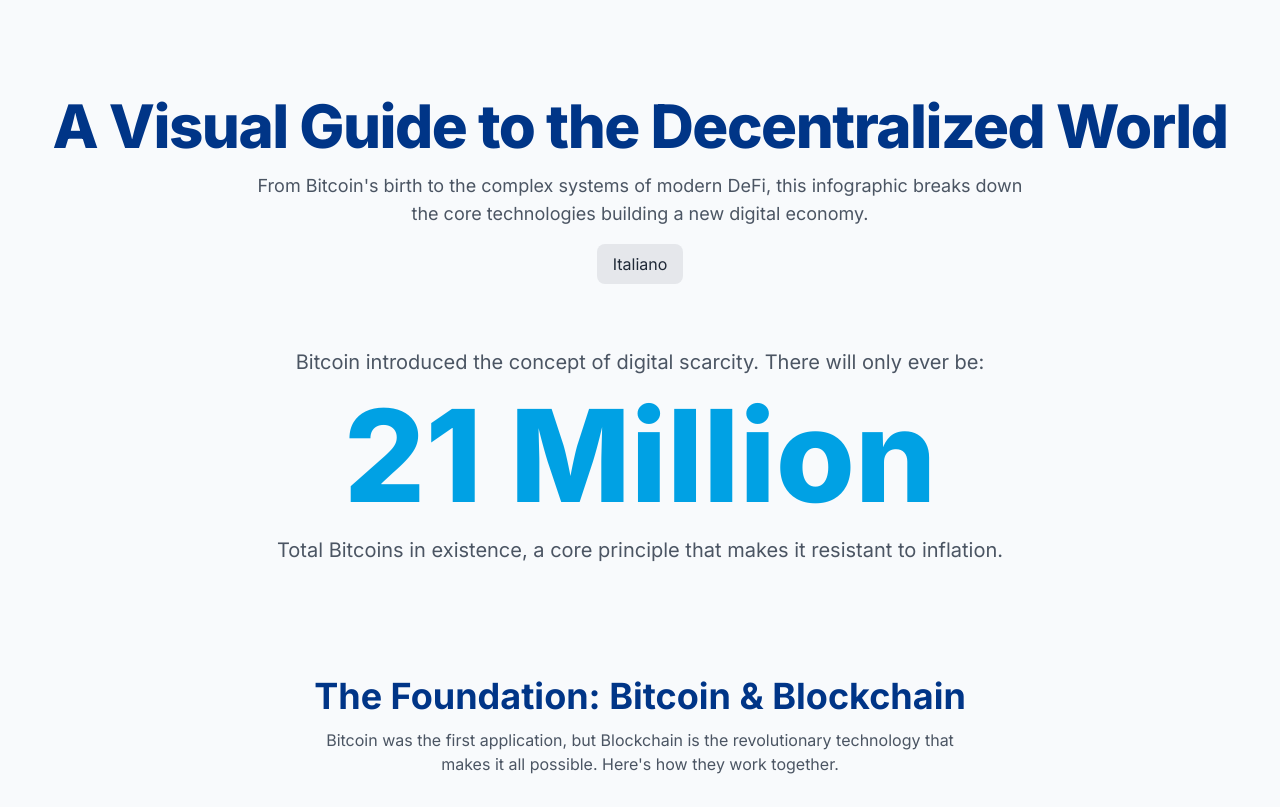
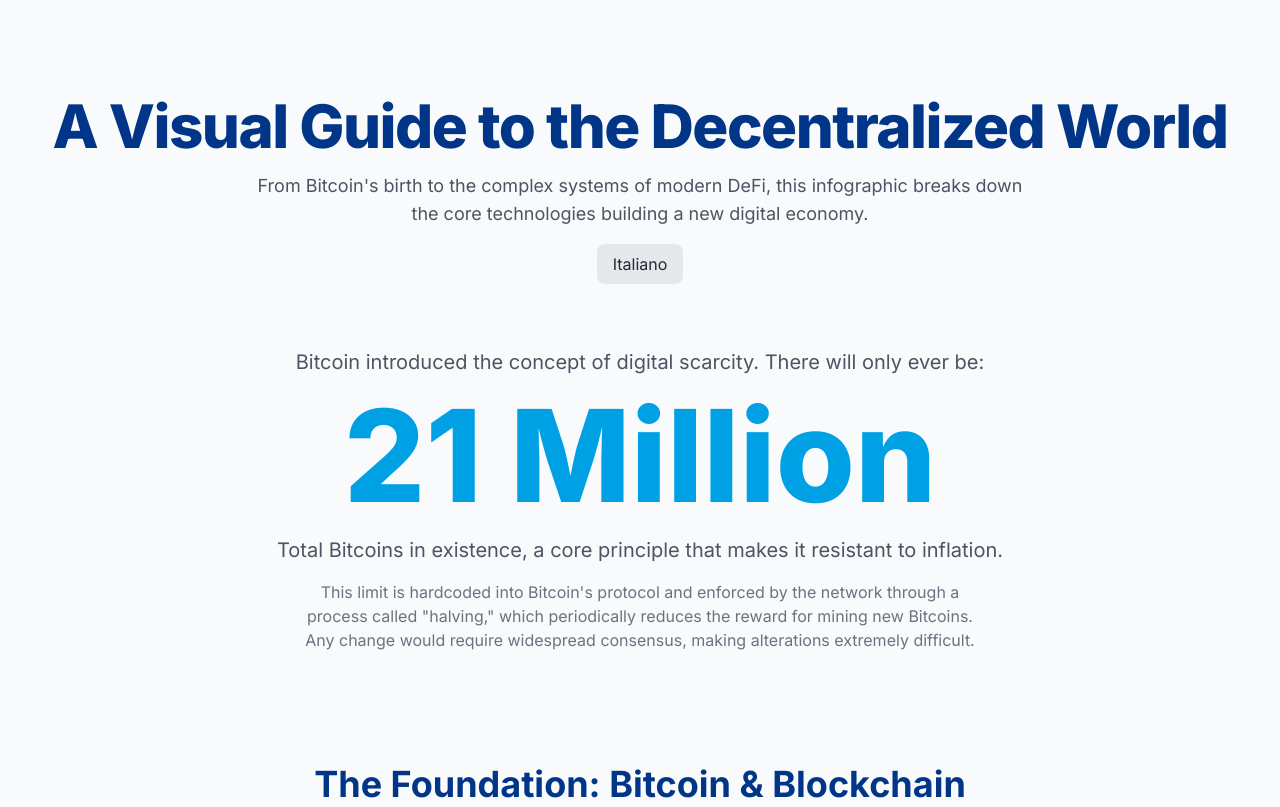
Before and after one commit to s3ton/Bitcoin, a plain HTML site: page index.html in a window 1280 px wide. Shown: the top 807 px of the page. Drawn offline with nearby package versions, Linux system fonts and the light colour scheme.

Commit message:
Update index.html

```diff
--- a/index.html
+++ b/index.html
@@ -47,7 +47,8 @@
             <div class="text-center">
                 <p class="text-xl text-gray-600" id="bitcoinSupplyText1">Bitcoin introduced the concept of digital scarcity. There will only ever be:</p>
                 <div class="text-7xl md:text-9xl font-extrabold palette-text-lightest my-4">21 Million</div>
-                <p class="text-xl text-gray-600" id="bitcoinSupplyText2">Total Bitcoins in existence, a core principle that makes it resistant to inflation.</p>
+                <p class="text-xl text-gray-600 mb-4" id="bitcoinSupplyText2">Total Bitcoins in existence, a core principle that makes it resistant to inflation.</p>
+                <p class="text-md text-gray-500 max-w-2xl mx-auto" id="bitcoinSupplyEnforcement">This limit is hardcoded into Bitcoin's protocol and enforced by the network through a process called "halving," which periodically reduces the reward for mining new Bitcoins. Any change would require widespread consensus, making alterations extremely difficult.</p>
             </div>
         </section>
 
@@ -209,7 +210,7 @@
                 </div>
                  <div class="card">
                     <h3 class="font-bold text-xl text-center mb-4" id="movingChainsTitle">Moving Between Chains</h3>
-                    <p class="text-sm text-gray-500 text-center mb-4" id="movingChainsText">Atomic Swaps, which allow direct peer-to-peer cryptocurrency exchanges between different blockchains without intermediaries, and Cross-Chain Bridges, which facilitate asset transfers by locking tokens on one chain and issuing equivalent "wrapped tokens" on another, both solve interoperability, but with different security trade-offs.</p>
+                    <p class="text-sm text-gray-500 text-center mb-4" id="movingChainsText">Atomic Swaps (direct peer-to-peer cryptocurrency exchanges between different blockchains without intermediaries) and Cross-Chain Bridges (which facilitate asset transfers by locking tokens on one chain and issuing equivalent "wrapped tokens" on another) both solve interoperability, but with different security trade-offs.</p>
                     <div class="chart-container h-80 md:h-96">
                         <canvas id="swapsVsBridgesChart"></canvas>
                     </div>
@@ -253,6 +254,7 @@
                     mainSubtitle: 'From Bitcoin\'s birth to the complex systems of modern DeFi, this infographic breaks down the core technologies building a new digital economy.',
                     bitcoinSupplyText1: 'Bitcoin introduced the concept of digital scarcity. There will only ever be:',
                     bitcoinSupplyText2: 'Total Bitcoins in existence, a core principle that makes it resistant to inflation.',
+                    bitcoinSupplyEnforcement: 'This limit is hardcoded into Bitcoin\'s protocol and enforced by the network through a process called "halving," which periodically reduces the reward for mining new Bitcoins. Any change would require widespread consensus, making alterations extremely difficult.',
                     foundationTitle: 'The Foundation: Bitcoin & Blockchain',
                     foundationSubtitle: 'Bitcoin was the first application, but Blockchain is the revolutionary technology that makes it all possible. Here\'s how they work together.',
                     decentralizationTitle: 'Decentralization',
@@ -301,7 +303,7 @@
                     mixerOutputsTitle: 'Outputs',
                     mixerOutputsText: '"Clean" coins sent to new addresses',
                     movingChainsTitle: 'Moving Between Chains',
-                    movingChainsText: 'Atomic Swaps, which allow direct peer-to-peer cryptocurrency exchanges between different blockchains without intermediaries, and Cross-Chain Bridges, which facilitate asset transfers by locking tokens on one chain and issuing equivalent "wrapped tokens" on another, both solve interoperability, but with different security trade-offs.',
+                    movingChainsText: 'Atomic Swaps (direct peer-to-peer cryptocurrency exchanges between different blockchains without intermediaries) and Cross-Chain Bridges (which facilitate asset transfers by locking tokens on one chain and issuing equivalent "wrapped tokens" on another) both solve interoperability, but with different security trade-offs.',
                     multisigTitle: 'Fort Knox Security: Multisig Wallets',
                     multisigSubtitle: 'For serious security, Multisignature (Multisig) wallets eliminate single points of failure by requiring multiple keys to approve a transaction.',
                     multisigBenefitTitle: 'Single-Key vs. Multisig Security',
@@ -324,6 +326,7 @@
                     mainSubtitle: 'Dalla nascita di Bitcoin ai complessi sistemi della moderna DeFi, questa infografica illustra le tecnologie fondamentali che stanno costruendo una nuova economia digitale.',
                     bitcoinSupplyText1: 'Bitcoin ha introdotto il concetto di scarsità digitale. Ci saranno solo:',
                     bitcoinSupplyText2: 'Bitcoin totali in esistenza, un principio fondamentale che lo rende resistente all\'inflazione.',
+                    bitcoinSupplyEnforcement: 'Questo limite è cablato nel protocollo di Bitcoin e applicato dalla rete attraverso un processo chiamato "halving", che riduce periodicamente la ricompensa per il mining di nuovi Bitcoin. Qualsiasi modifica richiederebbe un ampio consenso, rendendo le alterazioni estremamente difficili.',
                     foundationTitle: 'Le Fondamenta: Bitcoin e Blockchain',
                     foundationSubtitle: 'Bitcoin è stata la prima applicazione, ma la Blockchain è la tecnologia rivoluzionaria che rende tutto ciò possibile. Ecco come funzionano insieme.',
                     decentralizationTitle: 'Decentralizzazione',
@@ -570,6 +573,7 @@
                     mainSubtitle: 'mainSubtitle',
                     bitcoinSupplyText1: 'bitcoinSupplyText1',
                     bitcoinSupplyText2: 'bitcoinSupplyText2',
+                    bitcoinSupplyEnforcement: 'bitcoinSupplyEnforcement',
                     foundationTitle: 'foundationTitle',
                     foundationSubtitle: 'foundationSubtitle',
                     decentralizationTitle: 'decentralizationTitle',
```
